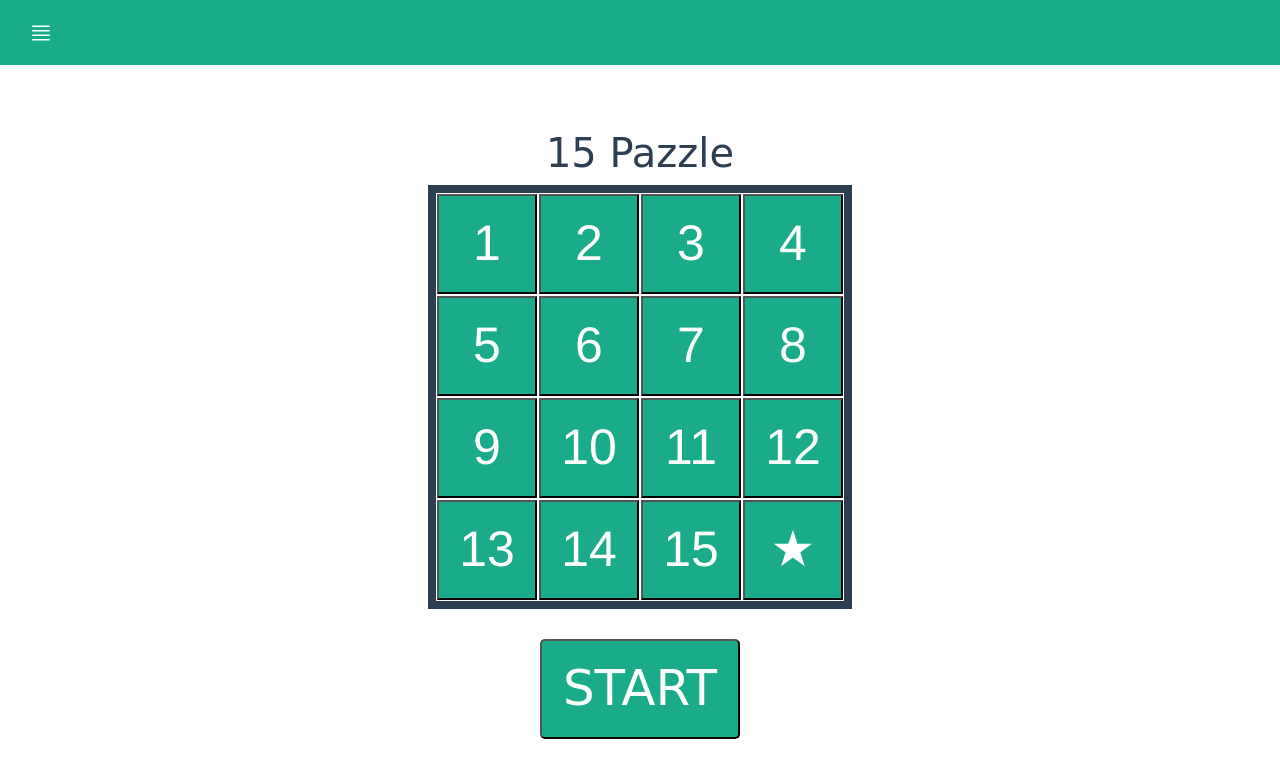
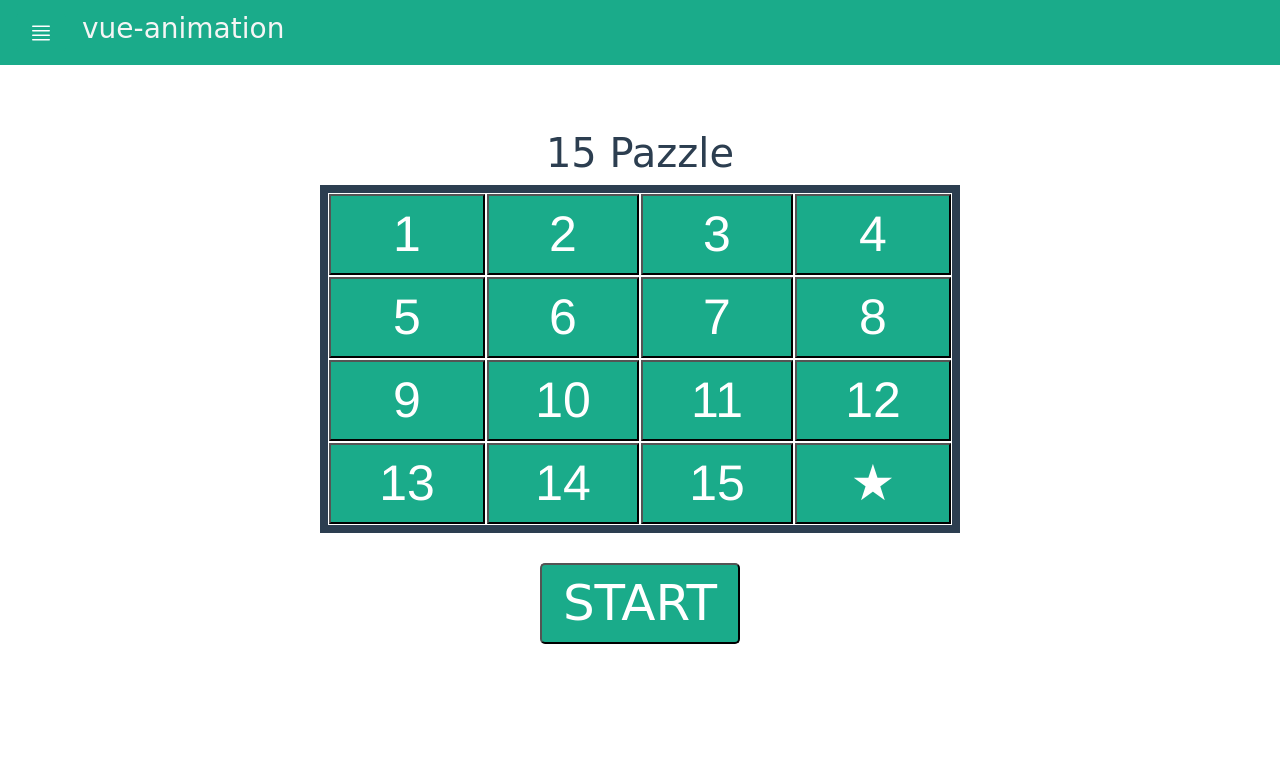
Before and after one commit to m5e/vue-animation, a Vue app: page /#/ in a window 1280 px wide. Shown: the top 778 px of the page. Built offline with nearby package versions, Linux system fonts and the light colour scheme.

Commit message:
Changed Layout MainPage.vue

```diff
--- a/src/App.vue
+++ b/src/App.vue
@@ -18,8 +18,20 @@
             /></svg
         ></b-button>
       </b-navbar-brand>
+      <h3>vue-animation</h3>
     </b-navbar>
-    <b-sidebar id="sidebar-left" title="Menu" left></b-sidebar>
+    <b-sidebar id="sidebar-left" title="Menu" left>
+      <p>
+        <router-link class="menu-content" to="/" @click="hide()"
+          >15 Pazzle</router-link
+        >
+      </p>
+      <p>
+        <router-link class="menu-content" to="/anime" @click="hide()"
+          >Anime</router-link
+        >
+      </p>
+    </b-sidebar>
 
     <!-- loading screen -->
     <div class="loading">
@@ -56,6 +68,19 @@ export default {
   -moz-osx-font-smoothing: grayscale;
   text-align: center;
   color: #2c3e50;
+}
+
+#sidebar-left {
+  font-family: "Comic Sans MS";
+}
+
+h3 {
+  color: whitesmoke;
+  font-family: "Comic Sans MS";
+}
+
+a.menu-content {
+  font-size: 120%;
 }
 
 .navigation {
--- /dev/null
+++ b/src/components/Anime.vue
@@ -0,0 +1,17 @@
+<template>
+  <div class="anime"></div>
+</template>
+
+<script>
+/* eslint-disable */
+export default {
+  name: "Anime",
+  data() {
+    return {};
+  },
+  mounted() {},
+  methods: {}
+};
+</script>
+
+<style scoped></style>
--- a/src/components/MainPage.vue
+++ b/src/components/MainPage.vue
@@ -223,8 +223,9 @@ export default {
 
 <style scoped>
 button {
-  width: 100px;
-  height: 100px;
+  width: 100%;
+  height: 100%;
+  min-width: 75px;
   font-size: 50px;
   color: #fff;
   background: #1aab8a;
@@ -291,8 +292,8 @@ a {
 }
 
 .board {
-  width: 160px;
-  height: 160px;
+  width: 50%;
+  height: 100%;
   margin: auto;
   border: 0.5rem solid;
 }
--- a/src/router/index.js
+++ b/src/router/index.js
@@ -2,6 +2,7 @@
 import Vue from "vue";
 import Router from "vue-router";
 import MainPage from "@/components/MainPage";
+import Anime from "@/components/Anime";
 
 Vue.use(Router);
 
@@ -11,6 +12,11 @@ export default new Router({
       path: "/",
       name: "MainPage",
       component: MainPage
+    },
+    {
+      path: "/anime",
+      name: "Anime",
+      component: Anime
     }
   ]
 });
```
Also changed, not shown: 9 other files (tests, documents, lock files or other folders).
